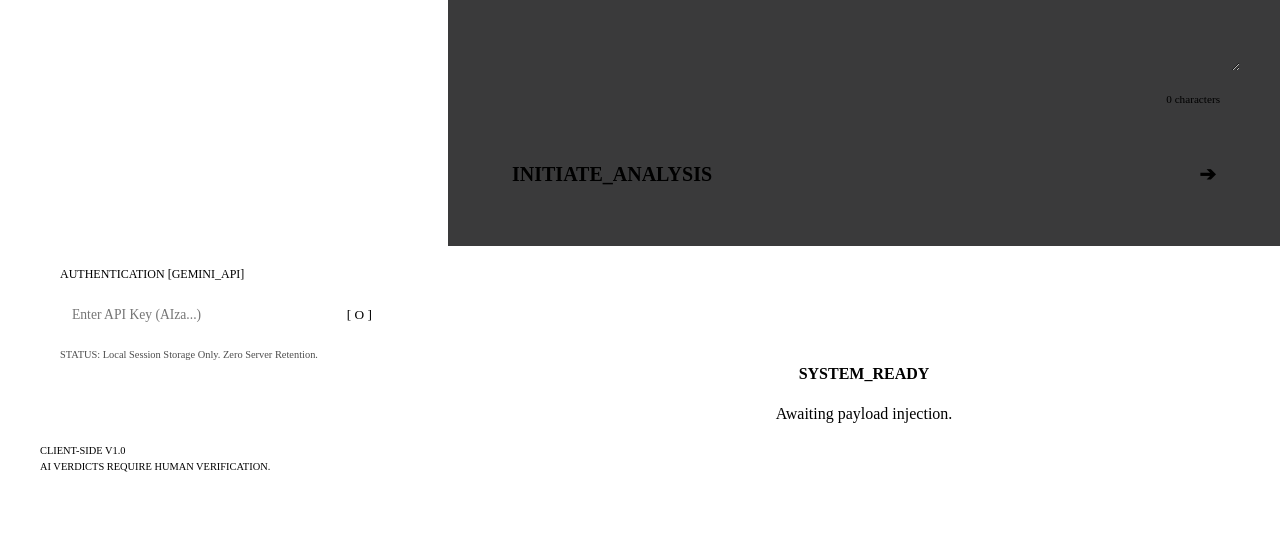
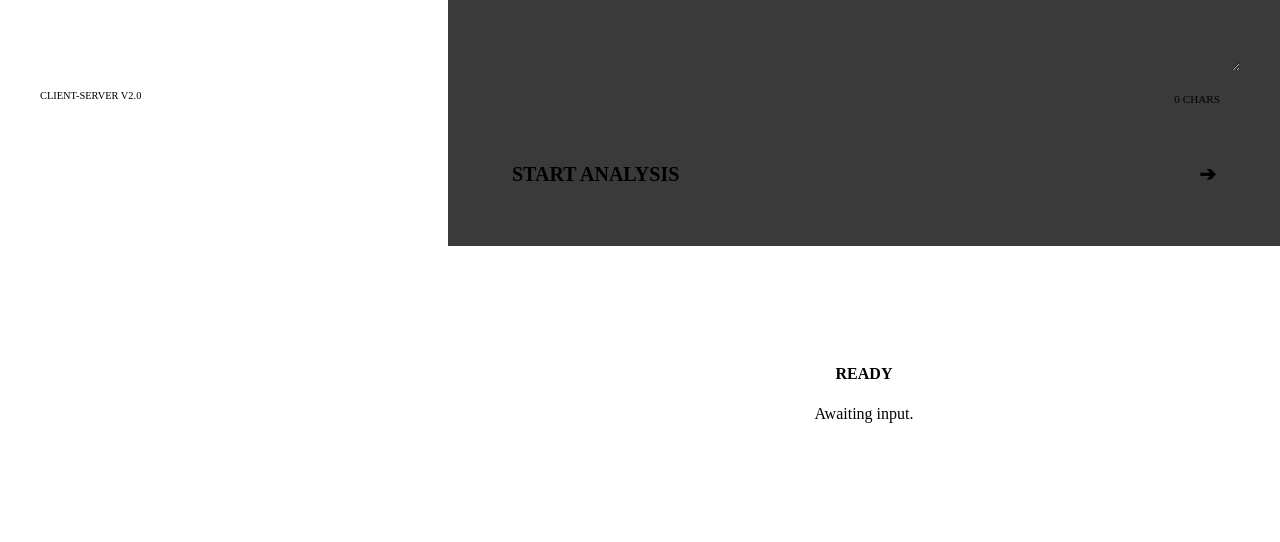
Before and after one commit to pats-cloud/scamshield-ai, a plain HTML site: page index.html in a window 1280 px wide. Shown: the part 275-817 px from the top of the page. Drawn offline with Linux system fonts and the light colour scheme.

Commit message:
Update index.html

```diff
--- a/index.html
+++ b/index.html
@@ -3,7 +3,7 @@
 <head>
   <meta charset="UTF-8" />
   <meta name="viewport" content="width=device-width, initial-scale=1.0" />
-  <title>ScamShield AI — Threat Intelligence</title>
+  <title>ScamShield AI </title>
   <link rel="preconnect" href="https://fonts.googleapis.com" />
   <link rel="preconnect" href="https://fonts.gstatic.com" crossorigin />
   <link href="https://fonts.googleapis.com/css2?family=Roboto:wght@400;500;700&family=Roboto+Mono:wght@400;500&display=swap" rel="stylesheet" />
@@ -24,19 +24,8 @@
       <p class="manifesto">Paste any message to safely check if it is a trick or a scam.</p>
     </header>
 
-    <section class="key-panel" aria-labelledby="keyPanelLabel">
-      <div class="key-panel-header">
-        <label id="keyPanelLabel" for="apiKeyInput">AUTHENTICATION [GEMINI_API]</label>
-      </div>
-      <div class="key-input-wrapper">
-        <input type="password" id="apiKeyInput" placeholder="Enter API Key (AIza...)" autocomplete="off" spellcheck="false" />
-        <button type="button" id="toggleKeyVisibility" class="mono-btn" aria-label="Toggle Visibility">[ O ]</button>
-      </div>
-      <p class="system-note">STATUS: Local Session Storage Only. Zero Server Retention.</p>
-    </section>
-
     <footer class="sidebar-footer">
-      <p>CLIENT-SIDE V1.0 <br> AI VERDICTS REQUIRE HUMAN VERIFICATION.</p>
+      <p>CLIENT-SERVER V2.0 <br> </p>
     </footer>
   </aside>
 
@@ -48,7 +37,7 @@
         <div class="demo-controls">
           <span class="mono-label">INJECT_TEST_DATA:</span>
           <button type="button" class="sampler-btn" data-sample="bank">BANK_FRAUD</button>
-          <button type="button" class="sampler-btn" data-sample="amazon">AMZN_PHISH</button>
+          <button type="button" class="sampler-btn" data-sample="amazon">AMAZON_PHISHING</button>
           <button type="button" class="sampler-btn" data-sample="legit">SAFE_MSG</button>
         </div>
       </div>
@@ -61,7 +50,7 @@
       </div>
 
       <button type="button" id="analyzeBtn" class="brutalist-action-btn">
-        <span class="btn-label">INITIATE_ANALYSIS</span>
+        <span class="btn-label">START ANALYSIS</span>
         <span class="btn-icon">➔</span>
       </button>
     </section>
@@ -69,19 +58,19 @@
     <section class="results-zone" aria-live="polite">
 
       <div class="scan-stage" id="resultsIdle">
-        <h3 class="stage-mono">SYSTEM_READY</h3>
-        <p>Awaiting payload injection.</p>
+        <h3 class="stage-mono">READY</h3>
+        <p>Awaiting input.</p>
       </div>
 
       <div class="scan-stage" id="resultsLoading" hidden>
         <div class="spinner-block"></div>
-        <h3 class="stage-mono" id="scanStatus">Analyzing message structure...</h3>
+        <h3 class="stage-mono" id="scanStatus">Analyzing message...</h3>
       </div>
 
       <div class="results-bento" id="resultsCard">
 
         <div class="bento-cell score-cell">
-          <div class="cell-label">RISK_QUOTIENT</div>
+          <div class="cell-label">RISK</div>
           <div class="score-display">
             <div class="gauge-wrap state-done" id="gaugeWrap">
               <svg viewBox="0 0 200 200">
```
